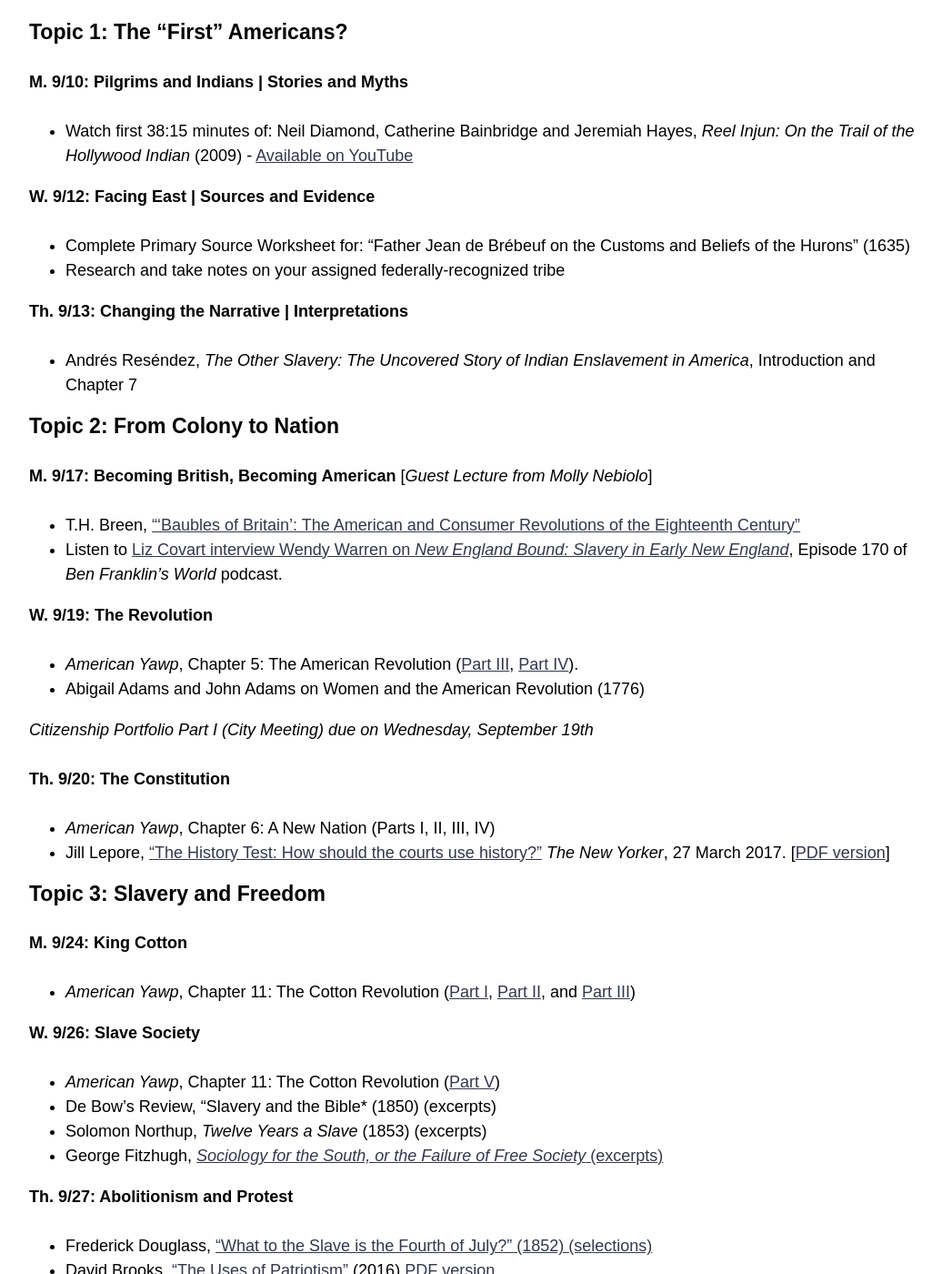
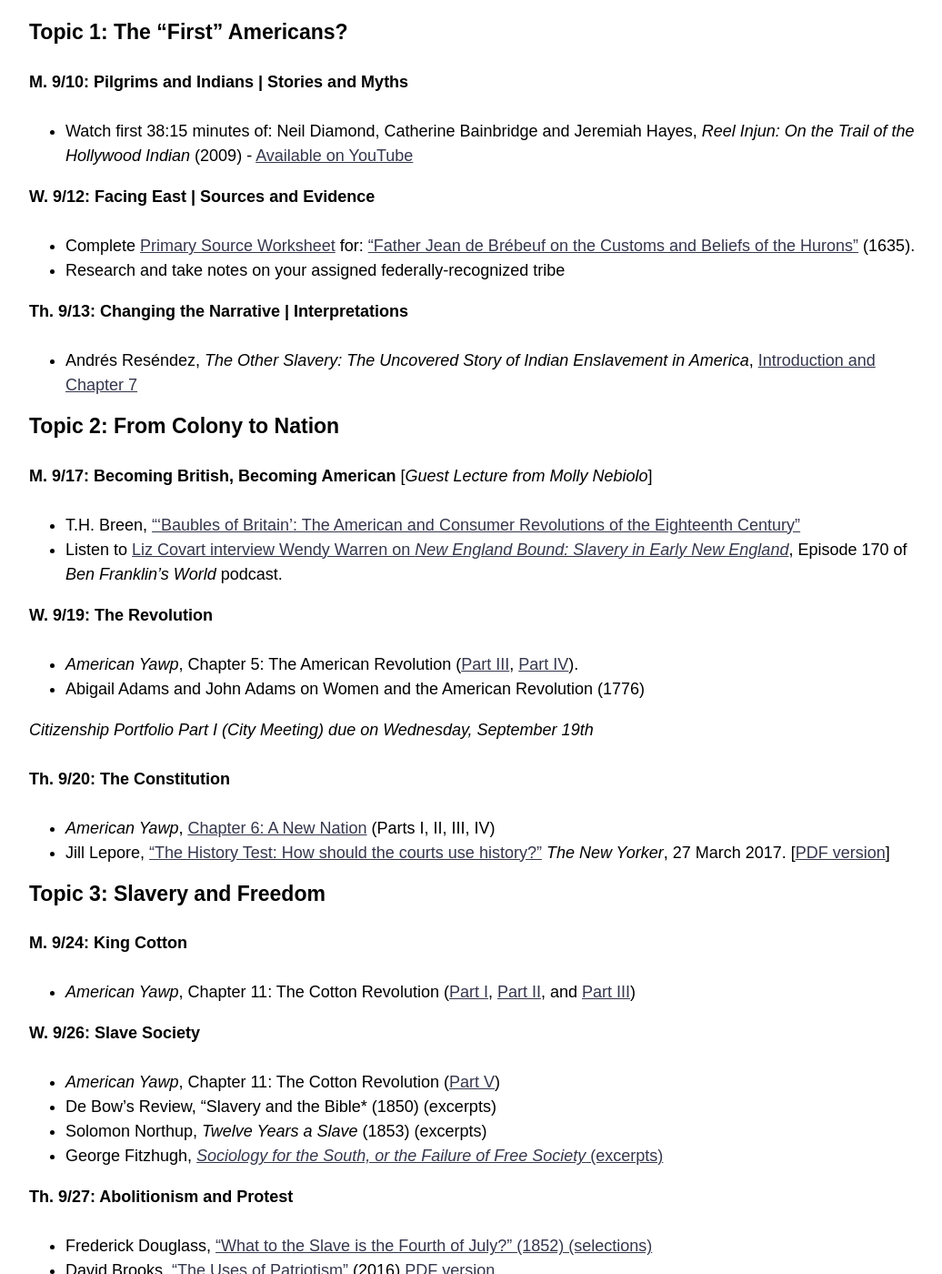
Before and after one commit to cblevins/f18-intro-us, a Jekyll site: the page built from schedule.md, in a window 1280 px wide and 1400 px high, scrolled down 699 px. Shown: the whole window at 91% size, without its empty margins (114-1150 px from the left). Built offline with Jekyll 4.4.1, drawn with Linux system fonts in a browser that asks for light colours; nearby versions of some CDN libraries; part of the change alters nothing that is shown.

```diff
--- a/schedule.md
+++ b/schedule.md
@@ -18,11 +18,11 @@ title: Schedule
 - Watch first 38:15 minutes of: Neil Diamond, Catherine Bainbridge and Jeremiah Hayes, *Reel Injun: On the Trail of the Hollywood Indian* (2009) - [Available on YouTube](https://www.youtube.com/watch?v=YNZBpn9asng)
 
 **W. 9/12: Facing East | Sources and Evidence**
-- Complete Primary Source Worksheet for: "Father Jean de Brébeuf on the Customs and Beliefs of the Hurons" (1635)
+- Complete [Primary Source Worksheet]({{site.baseurl}}/downloads/primary-source-worksheet-basic.pdf) for: ["Father Jean de Brébeuf on the Customs and Beliefs of the Hurons"](https://www.dropbox.com/s/fds82wgs49xqk7k/DeBrebeuf_CustomsAndBeliefsOfTheHurons_1635.pdf?dl=0) (1635).
 - Research and take notes on your assigned federally-recognized tribe
 
 **Th. 9/13: Changing the Narrative | Interpretations**
-- Andrés Reséndez, *The Other Slavery: The Uncovered Story of Indian Enslavement in America*, Introduction and Chapter 7
+- Andrés Reséndez, *The Other Slavery: The Uncovered Story of Indian Enslavement in America*, [Introduction and Chapter 7](https://www.dropbox.com/s/yk2xalxr1ry0tty/Resendez_TheOtherSlavery_Intro_Ch7.pdf?dl=0)
 
 ### Topic 2: From Colony to Nation
 
@@ -37,7 +37,7 @@ title: Schedule
 *Citizenship Portfolio Part I (City Meeting) due on Wednesday, September 19th*
 
 **Th. 9/20: The Constitution**
-- *American Yawp*, Chapter 6: A New Nation (Parts I, II, III, IV)
+- *American Yawp*, [Chapter 6: A New Nation](http://www.americanyawp.com/text/06-a-new-nation/) (Parts I, II, III, IV)
 - Jill Lepore, ["The History Test: How should the courts use history?"](https://www.newyorker.com/magazine/2017/03/27/weaponizing-the-past) *The New Yorker*, 27 March 2017. [[PDF version](https://www.dropbox.com/s/rzzwjuitlcr85le/Lepore_The%20History%20Test%20%7C%20The%20New%20Yorker.pdf?dl=0)]
 
 ### Topic 3: Slavery and Freedom
```
Also changed, not shown: 1 other file.
